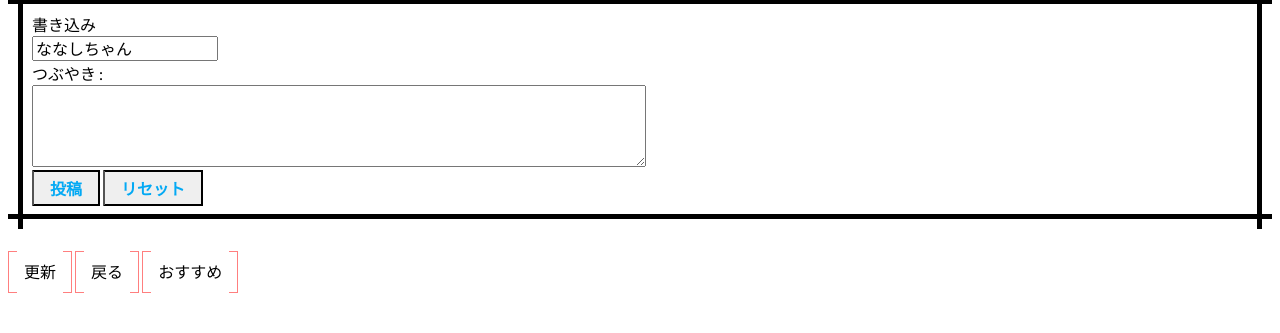
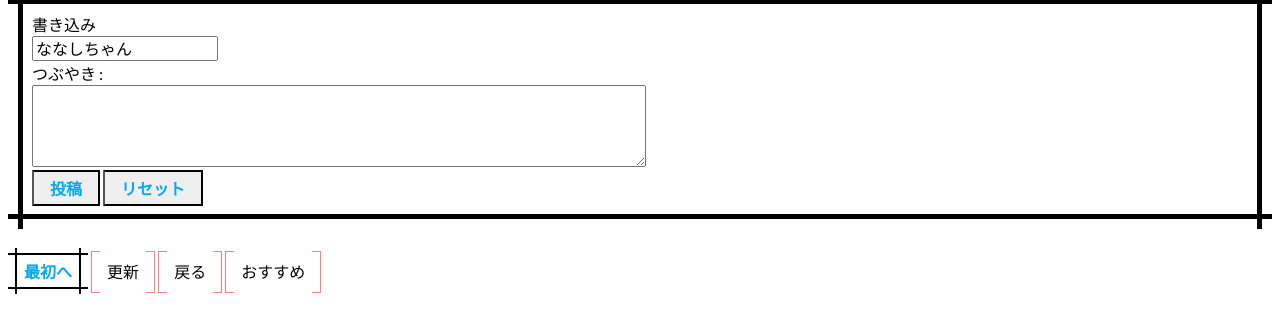
Before and after one commit to mio256/octony, a Django app: template board/templates/board/detail.html in a window 1280 px wide. Shown: the part 288-621 px from the top of the page. Run offline with Django 3.2, Linux system fonts and the light colour scheme; the template is opened without the code that fills it, so the values that code supplies are empty.

Commit message:
最初へボタン

```diff
--- a/board/templates/board/detail.html
+++ b/board/templates/board/detail.html
@@ -29,7 +29,7 @@
     </div>
 
     <!-- ボタン類 -->
-    <a href="#jump" class="btn-cross">最新へ</a>
+    <a name="start" href="#end" class="btn-cross">最新へ</a>
     <a href="{% url 'board:index' %}" class="btn-brackets">戻る</a>
 
     <!-- レス一覧 -->
@@ -66,6 +66,7 @@
 
     <footer>
         <!-- ボタン類 -->
+        <a name="end" href="#start" class="btn-cross">最初へ</a>
         <a class="btn-brackets" onclick="window.location.reload(true);">更新</a>
         <a href="{% url 'board:index' %}" class="btn-brackets">戻る</a>
         <a href="{% url 'board:favorite' thread.id %}" class="btn-brackets">おすすめ</a>
```
